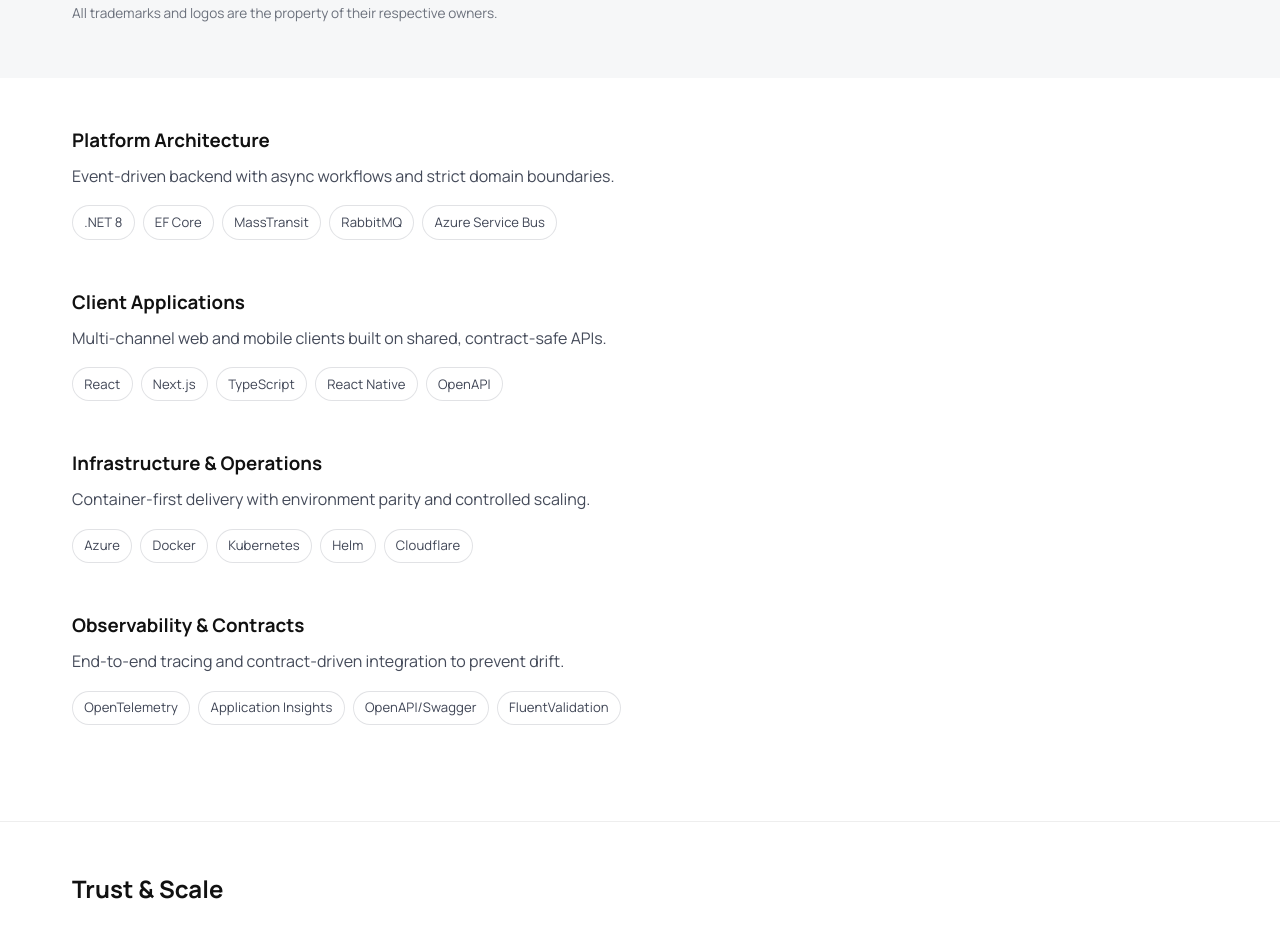
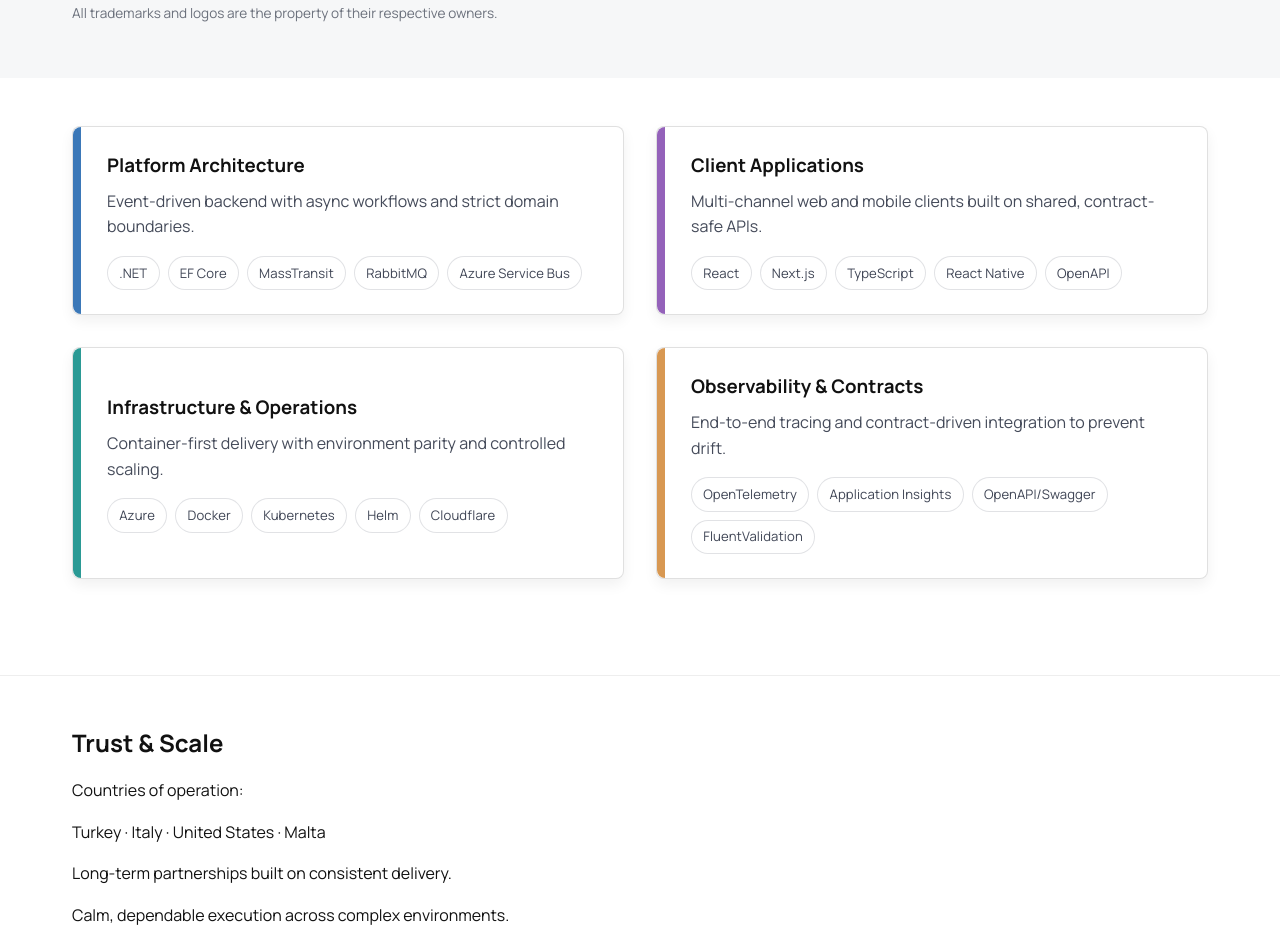
Before and after one commit to vagaadmin/vaga-website, a website built with Vite: page src/index.html in a window 1280 px wide. Shown: the part 3136-4061 px from the top of the page. Built offline with nearby package versions, Linux system fonts and the light colour scheme.

Commit message:
style: tweak tech stack and domain accents

```diff
--- a/src/js/sections/products.js
+++ b/src/js/sections/products.js
@@ -83,7 +83,7 @@ export default function products() {
               <h3 class="products-domain__title" data-i18n="products.domains.platform.title">Platform Architecture</h3>
               <p class="products-domain__desc" data-i18n="products.domains.platform.desc">Event-driven backend with async workflows and strict domain boundaries.</p>
               <div class="products-domain__logos" aria-label="Platform Architecture technologies">
-                <span class="products-domain__logo">.NET 8</span>
+                <span class="products-domain__logo">.NET</span>
                 <span class="products-domain__logo">EF Core</span>
                 <span class="products-domain__logo">MassTransit</span>
                 <span class="products-domain__logo">RabbitMQ</span>
--- a/src/styles/base.css
+++ b/src/styles/base.css
@@ -230,18 +230,50 @@ p { margin: 0 0 var(--space-2) 0; }
 }
 
 .products-domains__list {
-  display: flex;
-  flex-direction: column;
-  gap: var(--space-5);
+  display: grid;
+  grid-template-columns: repeat(2, minmax(0, 1fr));
+  gap: var(--space-4);
 }
 
 .products-domain {
-  padding: 0;
+  padding: var(--space-3);
+  border: 1px solid rgba(0, 0, 0, 0.12);
+  border-radius: 8px;
+  box-shadow: 0 6px 14px rgba(0, 0, 0, 0.06);
+  background: #fff;
+  transition: transform 220ms ease-out, box-shadow 220ms ease-out;
+  display: flex;
+  flex-direction: column;
+  justify-content: center;
+  position: relative;
+  padding-left: calc(var(--space-3) + 10px);
+  min-height: 100%;
 }
 
-.products-domain:first-child {
-  padding-top: 0;
+.products-domain:hover {
+  transform: translateY(-2px);
+  box-shadow: 0 6px 14px rgba(0, 0, 0, 0.06);
 }
+
+.products-domain:hover::before {
+  background: var(--domain-accent, var(--domain-accent));
+}
+
+.products-domain::before {
+  content: "";
+  position: absolute;
+  left: 0;
+  top: 0;
+  bottom: 0;
+  width: 8px;
+  border-radius: 8px 0 0 8px;
+  background: var(--domain-accent, #2563EB);
+}
+
+.products-domain:nth-child(1) { --domain-accent: #3B78B8; }
+.products-domain:nth-child(2) { --domain-accent: #9462BA; }
+.products-domain:nth-child(3) { --domain-accent: #2B9A95; }
+.products-domain:nth-child(4) { --domain-accent: #D89852; }
 
 .products-domain__title {
   font-weight: 700;
@@ -271,6 +303,27 @@ p { margin: 0 0 var(--space-2) 0; }
   font-size: 0.82rem;
   color: rgba(15, 23, 42, 0.8);
   letter-spacing: 0.01em;
+}
+
+@media (max-width: 900px) {
+  .products-domains__list {
+    grid-template-columns: 1fr;
+  }
+  .products-domain::before {
+    width: 6px;
+  }
+}
+
+@media (prefers-reduced-motion: reduce) {
+  .products-domain {
+    transition: none;
+  }
+  .products-domain:hover {
+    transform: none;
+  }
+  .products-domain:hover::before {
+    background: var(--domain-accent);
+  }
 }
 
 .products-trademark {
```
